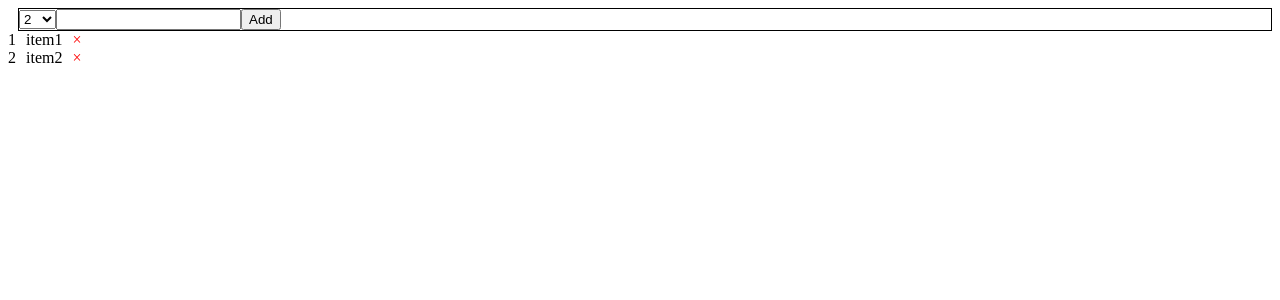
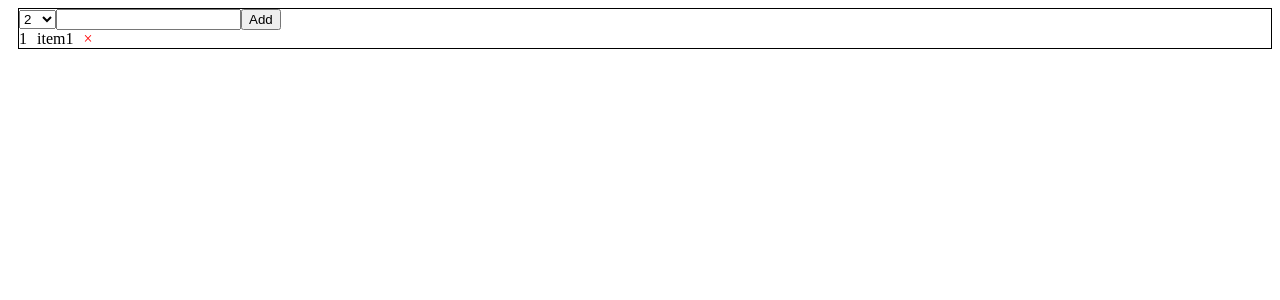
Before and after one commit to IT-Info/React-Learning-II, a React (Create React App) app in the folder trip/: page / in a window 1280 px wide. Shown: the top 300 px of the page. Built offline with nearby package versions, Linux system fonts and the light colour scheme.

Commit message:
add button is working now;

```diff
--- a/trip/src/App.js
+++ b/trip/src/App.js
@@ -24,12 +24,21 @@ function App() {
 function Form() {
   const [count, setCount] = useState(2);
   const [description, setDescription] = useState("");
+  const [items, setItems] = useState([
+    {
+      name: "item1",
+      count: 1,
+    },
+  ]);
+
   function addItem() {
     let item = {
       name: description,
       count: count,
     };
-    console.log(item);
+    console.log(items);
+    setItems([...items, item]);
+    // setItems((e) => [...items, item]);
   }
 
   return (
@@ -58,17 +67,23 @@ function Form() {
       <span>
         <button onClick={addItem}>Add</button>
       </span>
+
+      {items.length > 0 && <ItemList items={items} />}
     </div>
   );
 }
 
-function ItemList() {
+function ItemList({ items }) {
   return (
-    <div className="items">
-      {itemList.map((e) => {
-        return <Item item={e} key={e.name} />;
-      })}
-    </div>
+    items &&
+    Array.isArray(items) &&
+    items.length > 0 && (
+      <div className="items">
+        {items.map((e) => {
+          return <Item item={e} key={e.name} />;
+        })}
+      </div>
+    )
   );
 }
 
```
Also changed, not shown: trip/learning.txt.
